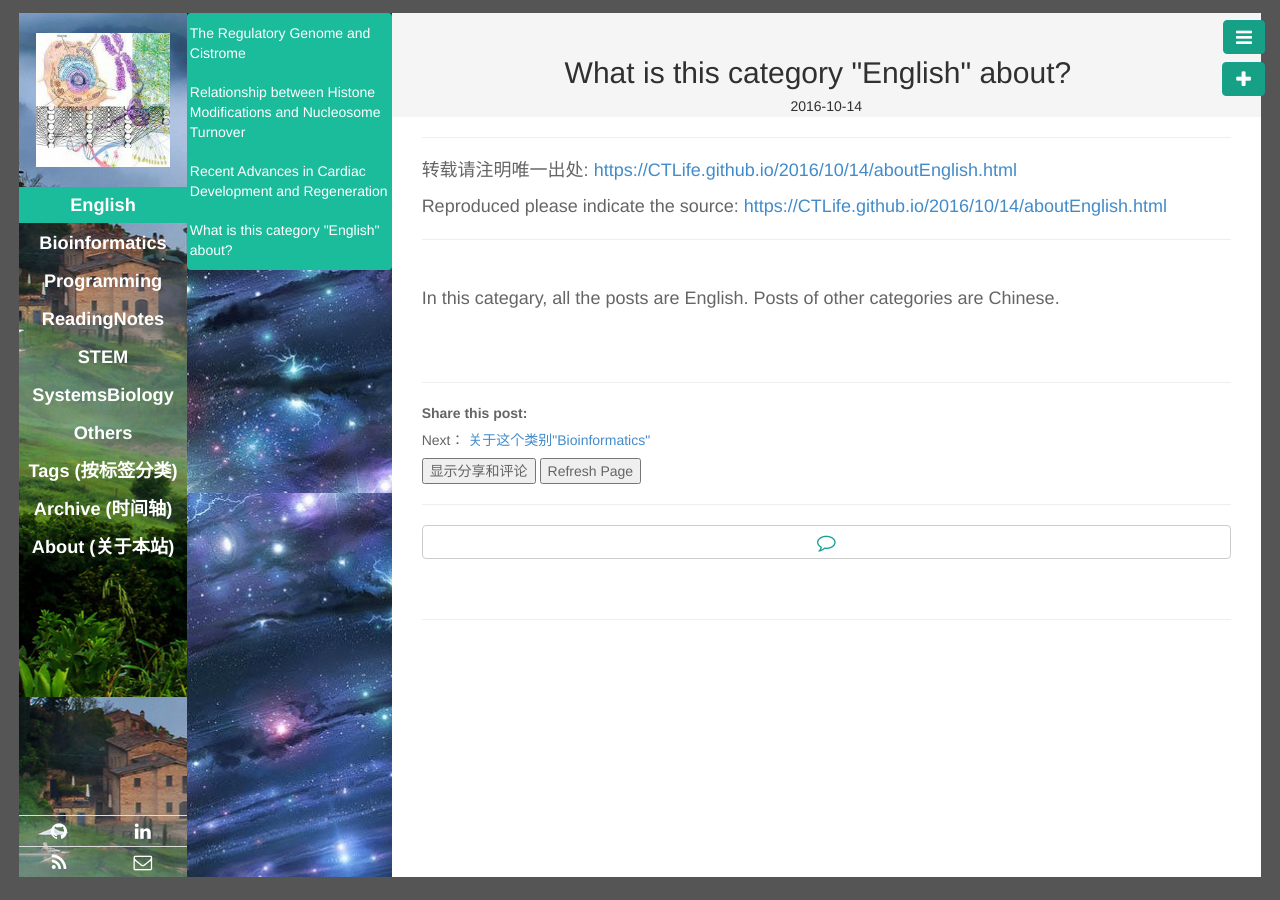
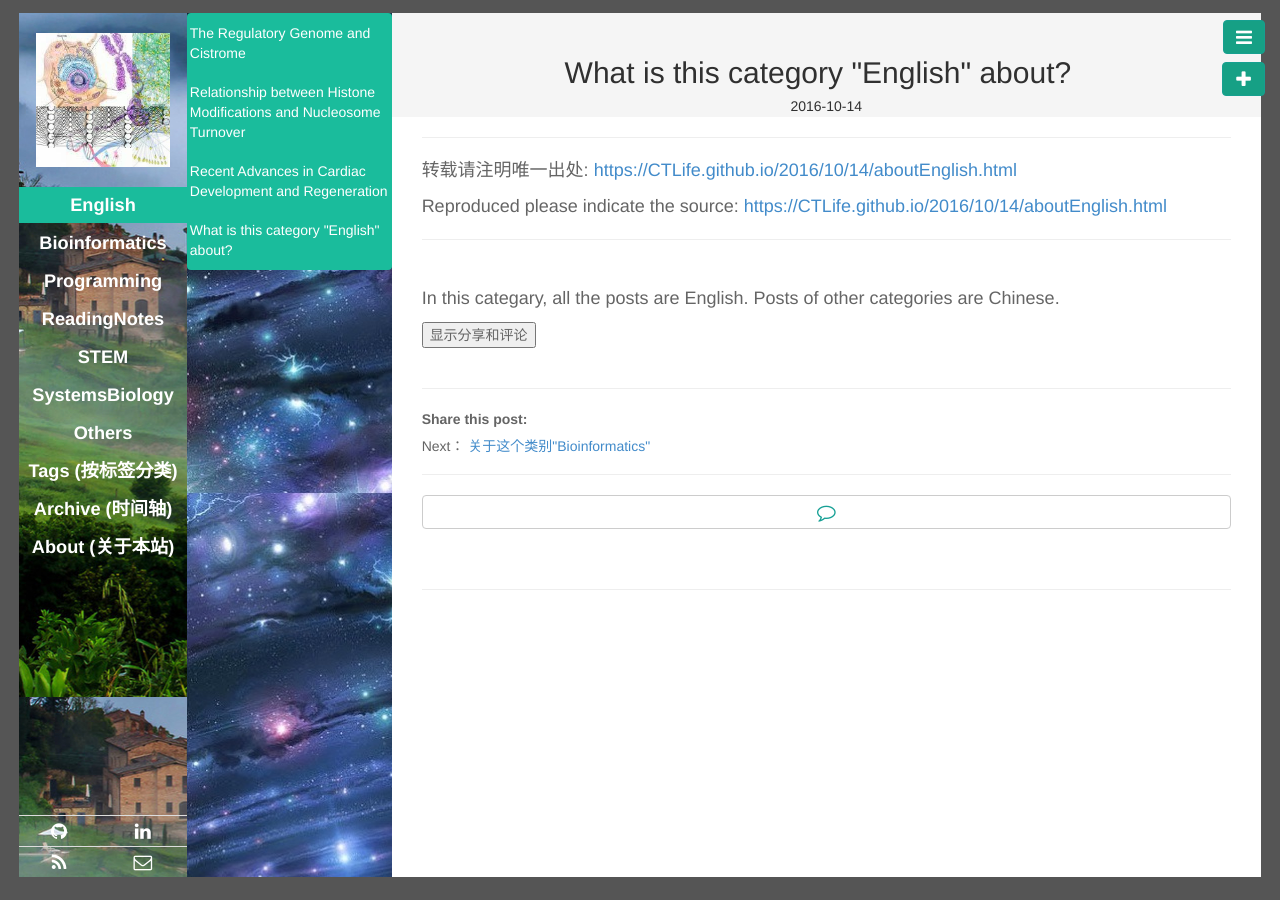
Before and after one commit to CTLife/CTLife.github.io, a Jekyll site: the page built from _posts/English/2016-10-14-aboutEnglish.md, in a window 1280 px wide. Built offline with Jekyll 4.4.1, drawn with Linux system fonts in a browser that asks for light colours; Markdown is read by kramdown in place of the engine named in the settings; comment, search, counter and statistics services are not loaded.

Commit message:
Update post.html

```diff
--- a/_layouts/post.html
+++ b/_layouts/post.html
@@ -18,6 +18,7 @@ layout: base
             <br>
             {{ content }}
          </div>
+	 <input type="button"  value="显示分享和评论"  onClick="window.location.reload()">
          <b><br><br><hr>Share this post: </b>
          <!-- Go to www.addthis.com/dashboard to customize your tools -->
          <div class="addthis_inline_share_toolbox_6w25"></div>
@@ -35,8 +36,8 @@ layout: base
             {%endif%}
         </div>
 
-    <button type="button"  class="am-btn am-btn-default am-btn-xs am-text-secondary" data-id="99"  data-type=1><span class="am-icon-pencil-square-o"></span>显示分享和评论</button>
-    <input type="button" value="Refresh Page" onClick="window.location.reload()">
+
+
 
     <hr>
     {% include disqus.html %}
```
